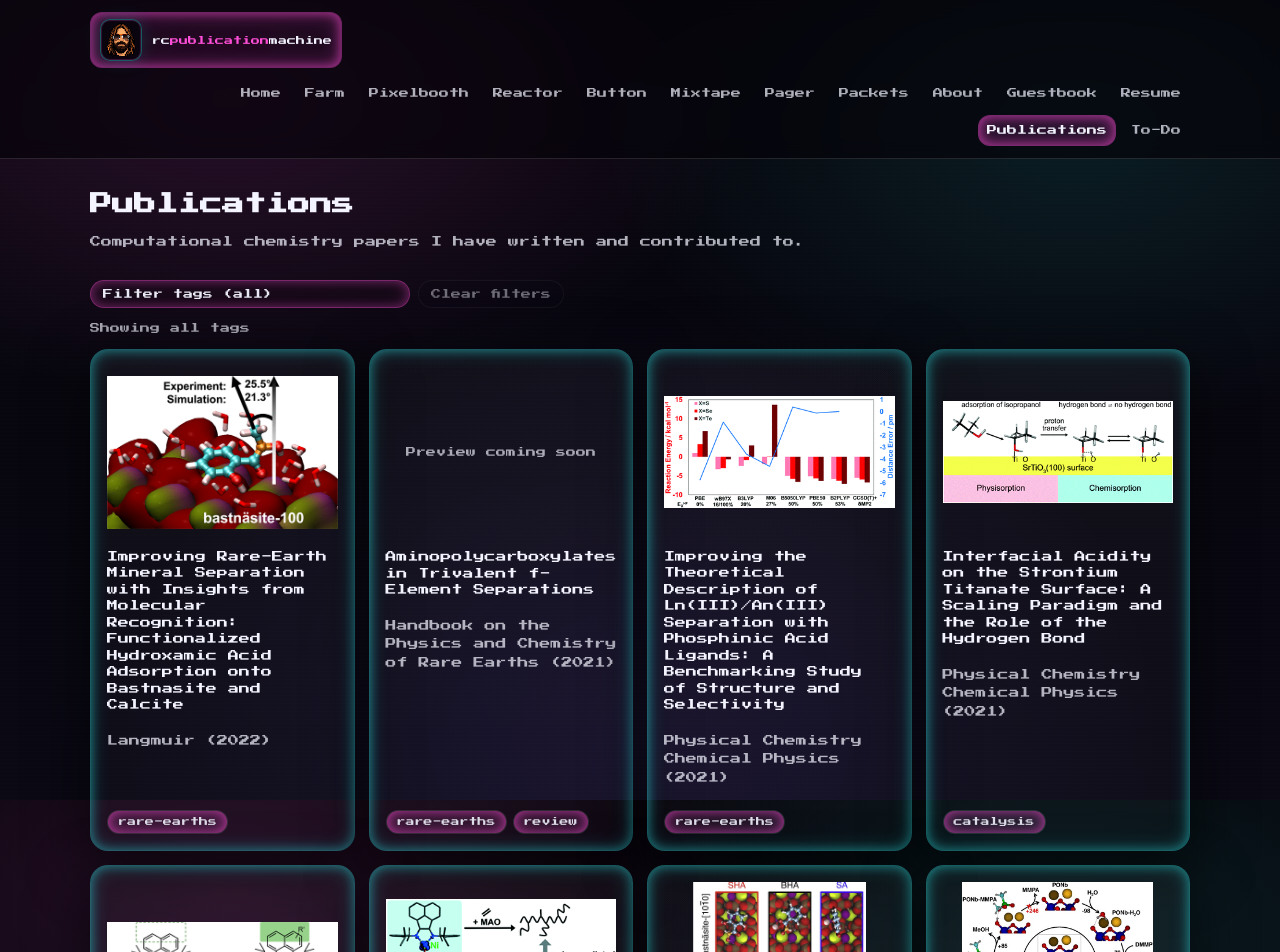
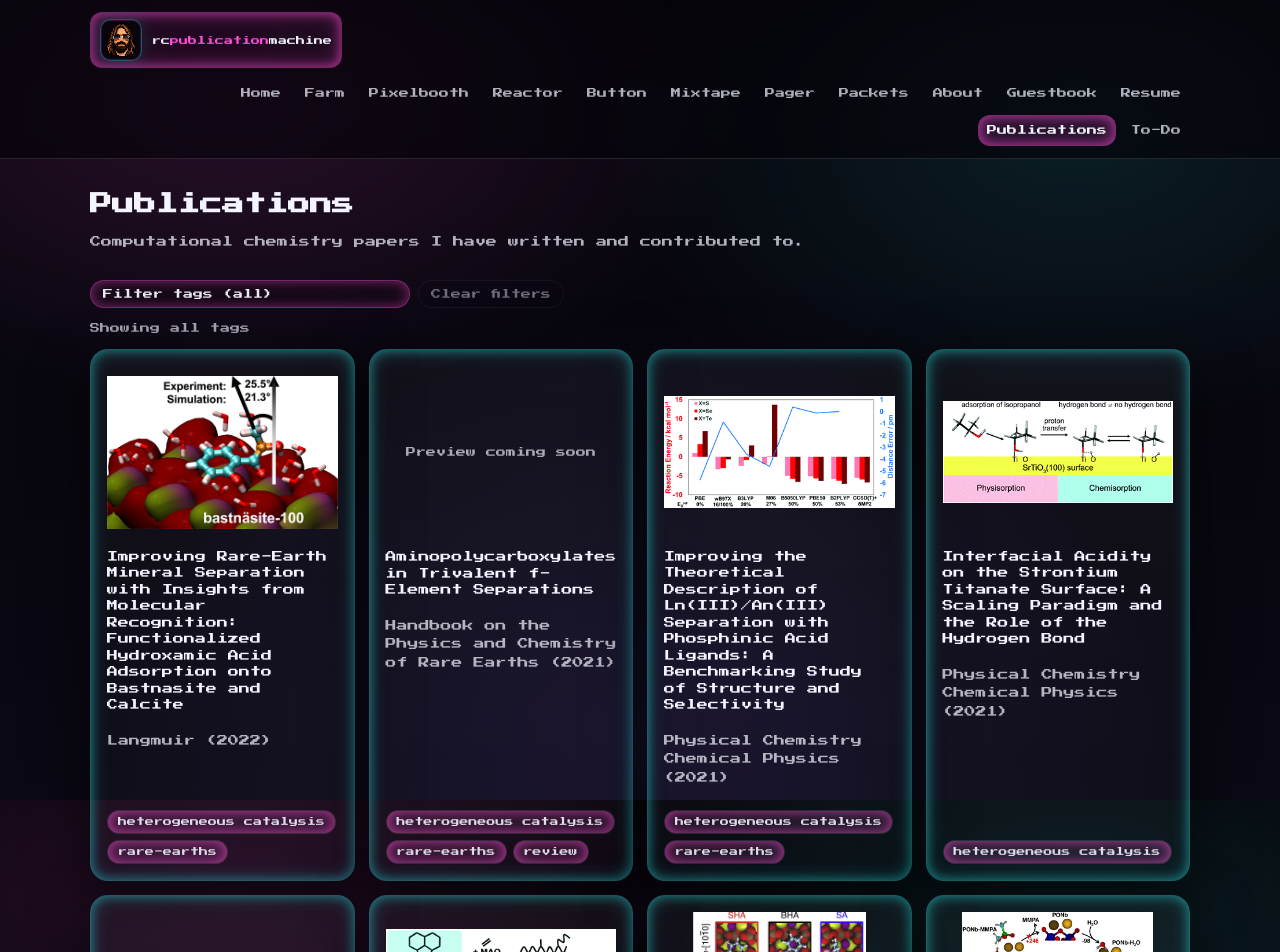
Before and after one commit to rccolamachine/project-site, a Next.js app: page /publications in a window 1280 px wide. Shown: the top 952 px of the page. Built offline with nearby package versions, Linux system fonts and the light colour scheme.

Commit message:
adding pub tags

```diff
--- a/data/publicationsCatalog.js
+++ b/data/publicationsCatalog.js
@@ -6,7 +6,7 @@ export const publicationsCatalog = [
     sourceUrl: "https://pubs.acs.org/doi/10.1021/acs.langmuir.1c03422",
     journal: "Langmuir",
     year: 2022,
-    tags: ["rare-earths"],
+    tags: ["rare-earths", "heterogeneous catalysis"],
   },
   {
     slug: "redoxBranchingPredictor",
@@ -15,7 +15,7 @@ export const publicationsCatalog = [
     sourceUrl: "https://pubs.acs.org/doi/10.1021/acscatal.1c03646",
     journal: "ACS Catalysis",
     year: 2021,
-    tags: ["catalysis", "polymers"],
+    tags: ["heterogeneous catalysis", "polymers"],
   },
   {
     slug: "titanateSurfaceAcidity",
@@ -24,7 +24,7 @@ export const publicationsCatalog = [
     sourceUrl: "https://pubs.rsc.org/en/content/articlelanding/2021/cp/d1cp03587h",
     journal: "Physical Chemistry Chemical Physics",
     year: 2021,
-    tags: ["catalysis"],
+    tags: ["heterogeneous catalysis"],
   },
   {
     slug: "lanthanideActinideSeparation",
@@ -33,7 +33,7 @@ export const publicationsCatalog = [
     sourceUrl: "https://pubs.rsc.org/en/content/articlelanding/2021/cp/d1cp02466c",
     journal: "Physical Chemistry Chemical Physics",
     year: 2021,
-    tags: ["rare-earths"],
+    tags: ["rare-earths", "heterogeneous catalysis"],
   },
   {
     slug: "trivalentFElementSeparations",
@@ -43,7 +43,7 @@ export const publicationsCatalog = [
       "https://www.sciencedirect.com/science/chapter/handbook/abs/pii/S0168127321000040",
     journal: "Handbook on the Physics and Chemistry of Rare Earths",
     year: 2021,
-    tags: ["review", "rare-earths"],
+    tags: ["review", "rare-earths", "heterogeneous catalysis"],
   },
   {
     slug: "molecularBeneficiationApproach",
@@ -52,7 +52,7 @@ export const publicationsCatalog = [
     sourceUrl: "https://www.cell.com/iscience/fulltext/S2589-0042(20)30625-8",
     journal: "iScience",
     year: 2020,
-    tags: ["rare-earths", "catalysis"],
+    tags: ["rare-earths", "heterogeneous catalysis"],
   },
   {
     slug: "nickelCatalystMicrostructure",
@@ -61,7 +61,7 @@ export const publicationsCatalog = [
     sourceUrl: "https://pubs.rsc.org/en/content/articlelanding/2020/cy/c9cy02538c",
     journal: "Catalysis Science and Technology",
     year: 2020,
-    tags: ["catalysis", "polymers"],
+    tags: ["heterogeneous catalysis", "polymers"],
   },
   {
     slug: "polyoxoniobateDmmpDynamics",
@@ -70,7 +70,11 @@ export const publicationsCatalog = [
     sourceUrl: "https://www.nature.com/articles/s41598-017-00772-x",
     journal: "Scientific Reports",
     year: 2017,
-    tags: ["chemical warfare agents", "catalysis", "gas-surface chemistry"],
+    tags: [
+      "chemical warfare agents",
+      "heterogeneous catalysis",
+      "gas-surface chemistry",
+    ],
   },
   {
     slug: "doctoralDissertation",
@@ -95,7 +99,7 @@ export const publicationsCatalog = [
       "https://www.sciencedirect.com/science/article/abs/pii/S1010603016308024",
     journal: "Journal of Photochemistry and Photobiology A: Chemistry",
     year: 2017,
-    tags: ["photochemistry"],
+    tags: ["photochemistry", "heterogeneous catalysis"],
   },
   {
     slug: "nerveAgentHydrolysis",
@@ -104,7 +108,11 @@ export const publicationsCatalog = [
     sourceUrl: "https://pubs.acs.org/doi/10.1021/acs.jpcc.6b05528",
     journal: "The Journal of Physical Chemistry C",
     year: 2016,
-    tags: ["chemical warfare agents", "catalysis", "gas-surface chemistry"],
+    tags: [
+      "chemical warfare agents",
+      "heterogeneous catalysis",
+      "gas-surface chemistry",
+    ],
   },
   {
     slug: "bottlebrushAnchorEffects",
@@ -113,7 +121,7 @@ export const publicationsCatalog = [
     sourceUrl: "https://pubs.acs.org/doi/10.1021/jacs.5b13317",
     journal: "Journal of the American Chemical Society",
     year: 2016,
-    tags: ["polymers", "catalysis"],
+    tags: ["polymers", "heterogeneous catalysis"],
   },
   {
     slug: "atmosphericOxidantSurfaces",
```
